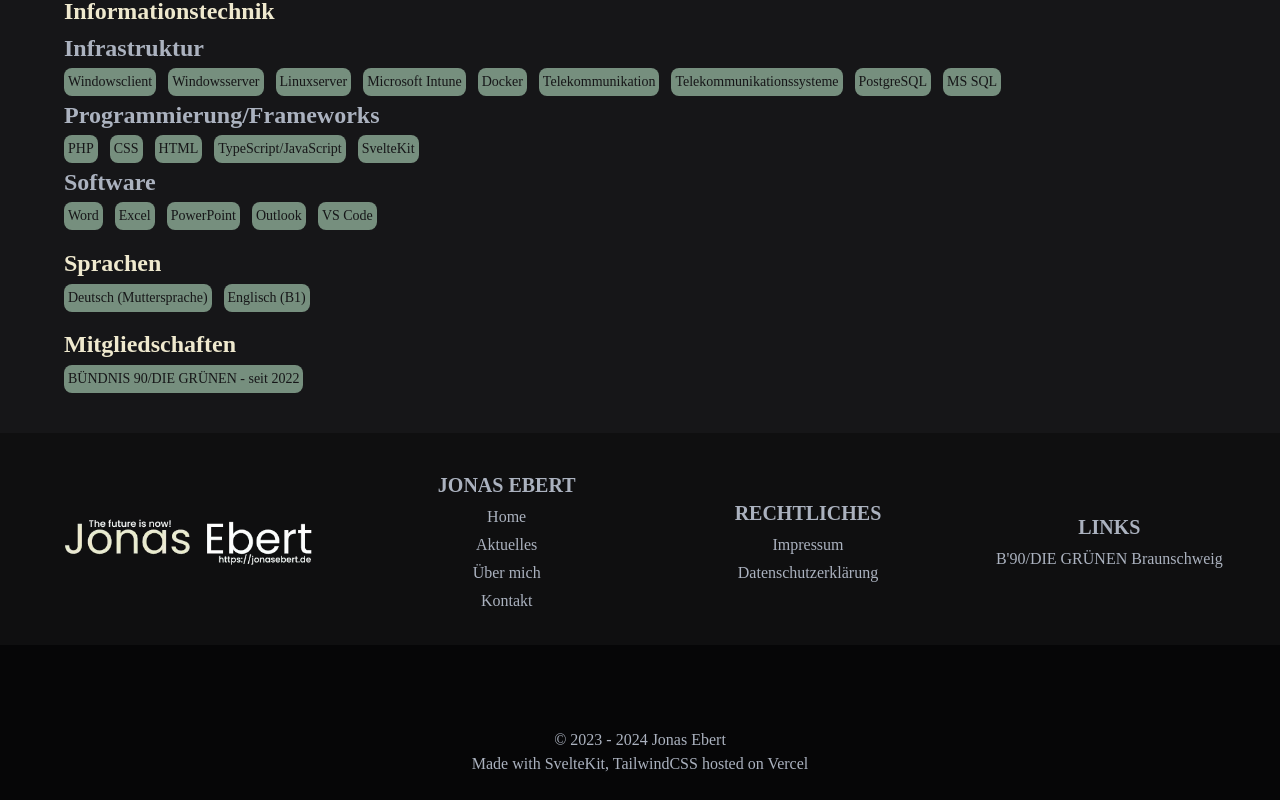
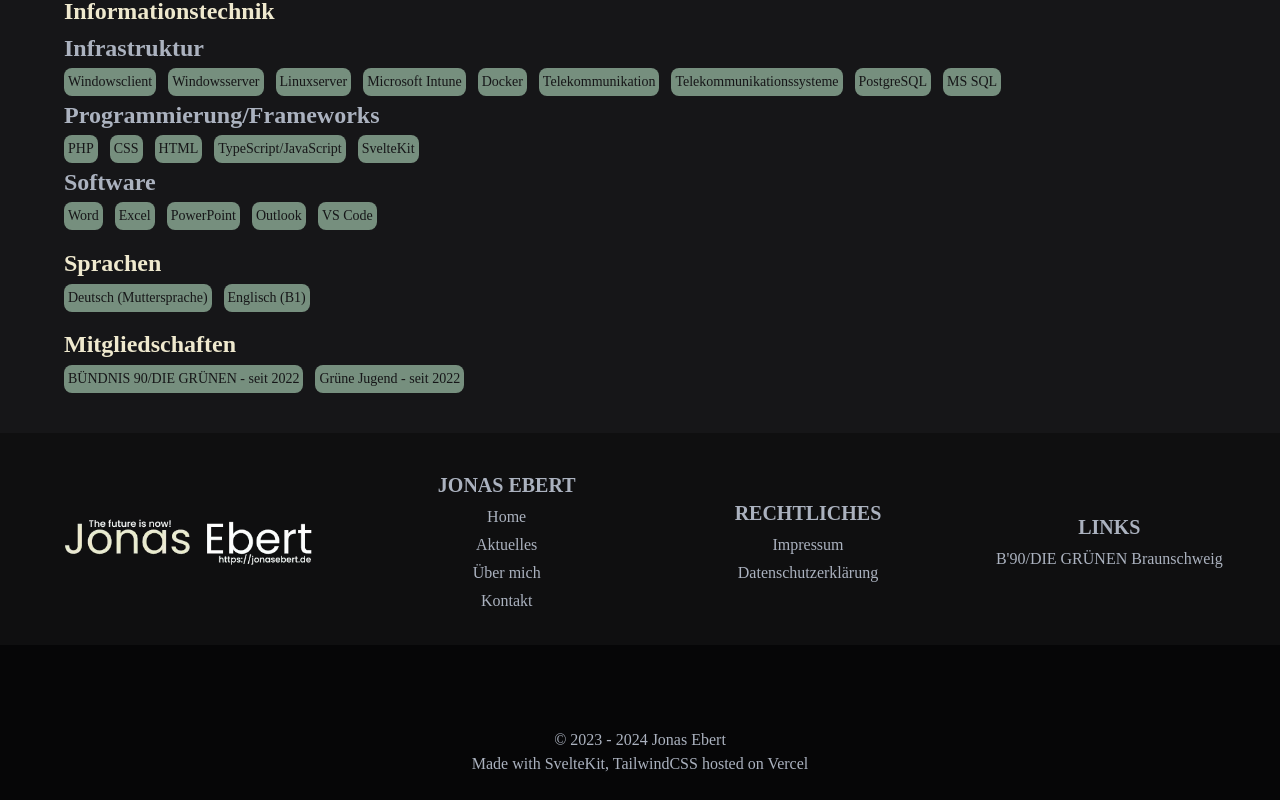
Before and after one commit to jonasebert/jonasebert.de, a SvelteKit app: page /about in a window 1280 px wide. Shown: the part 2346-3146 px from the top of the page. Built offline with nearby package versions, Linux system fonts and the light colour scheme; some icons are missing; a web font is replaced by a local one.

Commit message:
About: Added Grüne Jugend

```diff
--- a/src/routes/about/+page.svelte
+++ b/src/routes/about/+page.svelte
@@ -224,6 +224,7 @@
 				<h4 class="text-2xl font-bold text-je-sand">Mitgliedschaften</h4>
 				<div class="flex flex-wrap flex-row gap-1 text-sm text-je-gray-500">
 					<div class="rounded-lg bg-je-green-300 py-1 px-1 mr-2">BÜNDNIS 90/DIE GRÜNEN - seit 2022</div>
+					<div class="rounded-lg bg-je-green-300 py-1 px-1 mr-2">Grüne Jugend - seit 2022</div>
 				</div>
 			</div>
 		</div>
```
